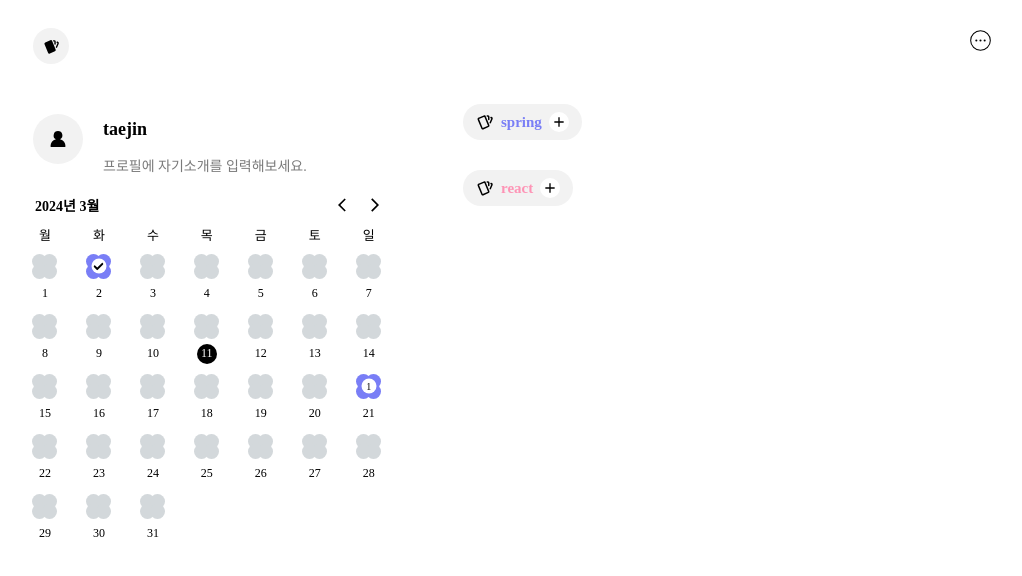
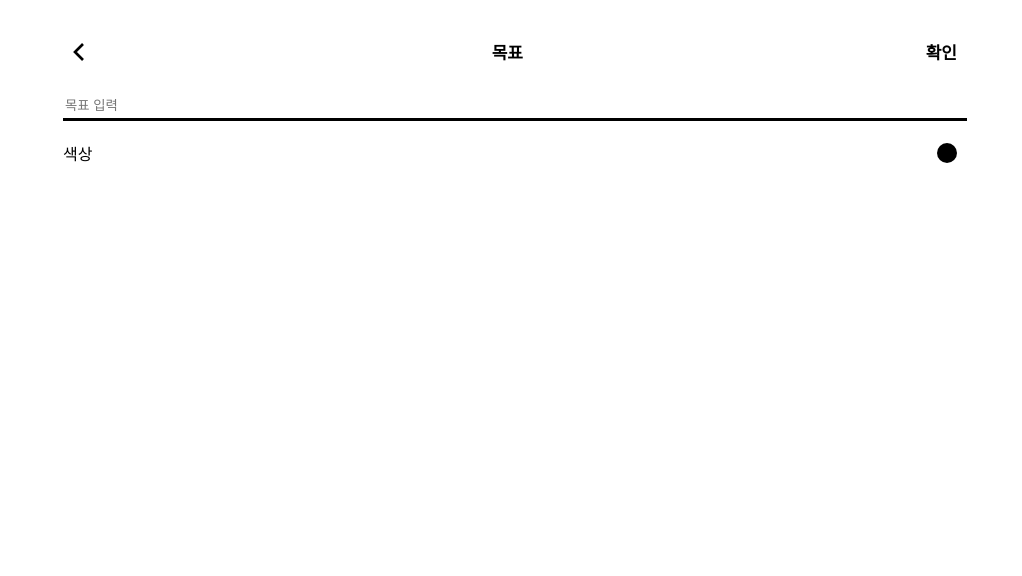
Before and after one commit to kimtaejin3/todomate-clone, a React (Create React App) app: page /goal in a window 1280 px wide. Shown: the top 576 px of the page, without its empty margins (127-1149 px from the left). Built offline with nearby package versions, Linux system fonts and the light colour scheme.

Commit message:
build: add react-router-dom6

```diff
--- a/package.json
+++ b/package.json
@@ -10,6 +10,7 @@
     "react": "^18.2.0",
     "react-dom": "^18.2.0",
     "react-icons": "^5.0.1",
+    "react-router-dom": "^6.22.3",
     "react-scripts": "5.0.1",
     "recoil": "^0.7.7",
     "styled-components": "^6.1.8",
--- a/src/App.js
+++ b/src/App.js
@@ -1,11 +1,18 @@
 import { RecoilRoot } from "recoil";
-import Feed from "./Feed";
+import Feed from "./pages/Feed";
+import { BrowserRouter, Route, Routes } from "react-router-dom";
+import AddGoal from "./pages/AddGoal";
 
 function App() {
   return (
     <RecoilRoot>
       <div className="App">
-        <Feed />
+        <BrowserRouter>
+          <Routes>
+            <Route path="/" element={<Feed />} />
+            <Route path="/goal" element={<AddGoal />} />
+          </Routes>
+        </BrowserRouter>
       </div>
     </RecoilRoot>
   );
--- a/src/components/Popover.js
+++ b/src/components/Popover.js
@@ -1,6 +1,7 @@
 import styled from "styled-components";
 import { useHandleOutsideClick } from "../hooks/useHandleOutsideClick";
 import { useRef } from "react";
+import { Link } from "react-router-dom";
 
 const Popover = ({ show, onClose }) => {
   const ref = useRef(null);
@@ -15,7 +16,9 @@ const Popover = ({ show, onClose }) => {
     <Container ref={ref}>
       <SelectList>
         <SelectListItem>
-          <GoalAddBtn>목표 등록하기</GoalAddBtn>
+          <GoalAddBtn>
+            <Link to="/goal">목표 등록하기</Link>
+          </GoalAddBtn>
         </SelectListItem>
       </SelectList>
     </Container>
@@ -50,6 +53,11 @@ const GoalAddBtn = styled.button`
   &:hover {
     background-color: #f2f2f2;
   }
+
+  a {
+    color: inherit;
+    text-decoration: none;
+  }
 `;
 
 export default Popover;
--- /dev/null
+++ b/src/pages/AddGoal.js
@@ -0,0 +1,83 @@
+import styled from "styled-components";
+import { GrFormPrevious } from "react-icons/gr";
+
+const AddGoal = () => {
+  return (
+    <Container>
+      <Header>
+        <GrFormPrevious fontSize={32} />
+        <HeaderTitle>목표</HeaderTitle>
+        <Btn>확인</Btn>
+      </Header>
+      <Contents>
+        <div>
+          <Input type="text" placeholder="목표 입력" />
+        </div>
+
+        <SelectColor>
+          <span>색상</span>
+          <ColorBtn>
+            <Preview />
+          </ColorBtn>
+        </SelectColor>
+      </Contents>
+    </Container>
+  );
+};
+
+const Container = styled.div`
+  max-width: 900px;
+  padding: 20px 30px;
+  margin: 0 auto;
+`;
+const Header = styled.div`
+  display: flex;
+  align-items: center;
+  justify-content: space-between;
+`;
+
+const Btn = styled.button`
+  border: none;
+  background-color: #fff;
+  font-weight: bold;
+  font-size: 17px;
+  cursor: pointer;
+`;
+
+const HeaderTitle = styled.h1`
+  font-size: 17px;
+`;
+
+const Contents = styled.div`
+  padding-top: 20px;
+`;
+
+const Input = styled.input`
+  width: 100%;
+  border: none;
+  border-bottom: 3px solid;
+  padding-bottom: 5px;
+
+  &:focus {
+    outline: none;
+  }
+`;
+
+const SelectColor = styled.div`
+  display: flex;
+  justify-content: space-between;
+  margin-top: 20px;
+`;
+
+const ColorBtn = styled.button`
+  background-color: #fff;
+  border: none;
+`;
+const Preview = styled.div`
+  width: 20px;
+  height: 20px;
+  background-color: #000;
+  border-radius: 50%;
+`;
+
+export default AddGoal;
```
Also changed, not shown: src/pages/Feed.js (renamed from src/Feed.js, +4 -4 lines), 1 other file (tests, documents, lock files or other folders).
